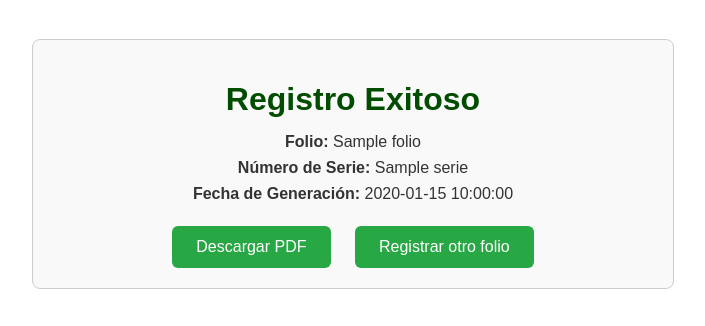
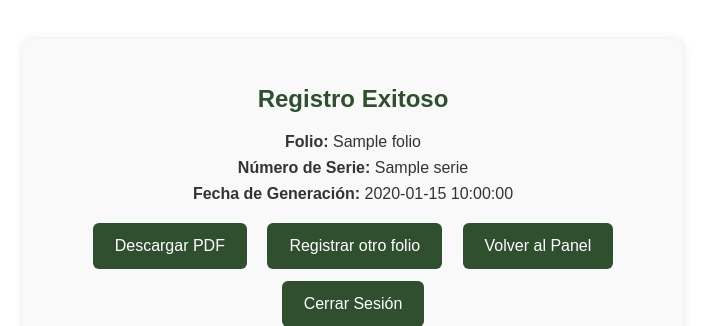
Before and after one commit to Gsr1989/Morelos, a Flask app: template templates/exitoso.html in a window 1280 px wide. Shown: the part 961-1287 px from the top of the page, without its empty margins (287-992 px from the left). Run offline with Flask 3, Linux system fonts and the light colour scheme; the template is opened without the code that fills it: most values are stand-ins (such as "Sample title", 1, 10 or a date in 2020).

Commit message:
Update exitoso.html

```diff
--- a/templates/exitoso.html
+++ b/templates/exitoso.html
@@ -6,29 +6,65 @@
   <title>Registro Exitoso</title>
   <meta name="viewport" content="width=device-width, initial-scale=1">
   <style>
-    body { background:#fff; font-family:Arial,sans-serif; margin:0; padding:0; text-align:center; }
-    header img, .franja-abajo img, footer img { width:100%; display:block; }
+    body {
+      background: #ffffff;
+      font-family: Arial, sans-serif;
+      margin: 0;
+      padding: 0;
+      text-align: center;
+      color: #000000;
+    }
+    header img, .franja-abajo img, footer img {
+      width: 100%;
+      display: block;
+    }
     .contenido {
-      margin:40px auto; padding:20px; max-width:600px;
-      border:1px solid #ccc; border-radius:8px; background:#f9f9f9;
+      max-width: 600px;
+      margin: 40px auto;
+      padding: 30px;
+      border-radius: 10px;
+      background-color: #f9f9f9;
+      box-shadow: 0 0 10px rgba(0,0,0,0.1);
     }
-    h1 { color:#004d00; margin-bottom:15px; }
-    .contenido p { font-size:16px; margin:8px 0; color:#333; }
+    h1 {
+      color: #2f4f2f;
+      font-size: 24px;
+      margin-bottom: 20px;
+    }
+    .contenido p {
+      font-size: 16px;
+      margin: 8px 0;
+      color: #333;
+    }
     .btn-verde {
-      display:inline-block; padding:12px 24px; margin:15px 10px 0;
-      background:#28a745; color:#fff; text-decoration:none; border-radius:6px;
-      font-size:16px; transition:background-color .3s;
+      display: inline-block;
+      padding: 14px 22px;
+      margin: 12px 8px 0;
+      background-color: #2f4f2f;
+      color: white;
+      border: none;
+      border-radius: 6px;
+      text-decoration: none;
+      font-size: 16px;
+      transition: background-color 0.3s ease;
     }
-    .btn-verde:hover { background:#218838; }
-    @media(max-width:600px){
-      .contenido { padding:15px; }
-      .btn-verde { width:80%; margin-top:12px; }
+    .btn-verde:hover {
+      background-color: #3e7142;
+    }
+    @media (max-width: 600px) {
+      .contenido {
+        padding: 20px;
+      }
+      .btn-verde {
+        width: 90%;
+        margin-top: 12px;
+      }
     }
   </style>
 </head>
 <body>
 
-  <!-- Banner Morelos arriba -->
+  <!-- Encabezado Morelos -->
   <header>
     <img src="{{ url_for('static', filename='morelos_arriba.jpg') }}" alt="Encabezado">
   </header>
@@ -41,14 +77,16 @@
 
     <a href="{{ enlace_pdf }}" class="btn-verde">Descargar PDF</a>
     <a href="{{ volver_url }}" class="btn-verde">Registrar otro folio</a>
+    <a href="{{ url_for('admin') }}" class="btn-verde">Volver al Panel</a>
+    <a href="{{ url_for('logout') }}" class="btn-verde">Cerrar Sesión</a>
   </div>
 
-  <!-- Franja Morelos abajo -->
+  <!-- Franja inferior Morelos -->
   <div class="franja-abajo">
     <img src="{{ url_for('static', filename='morelos_abajo.jpg') }}" alt="Franja">
   </div>
 
-  <!-- Pie -->
+  <!-- Pie de página Morelos -->
   <footer>
     <img src="{{ url_for('static', filename='footer_morelos.jpg') }}" alt="Pie">
   </footer>
```
